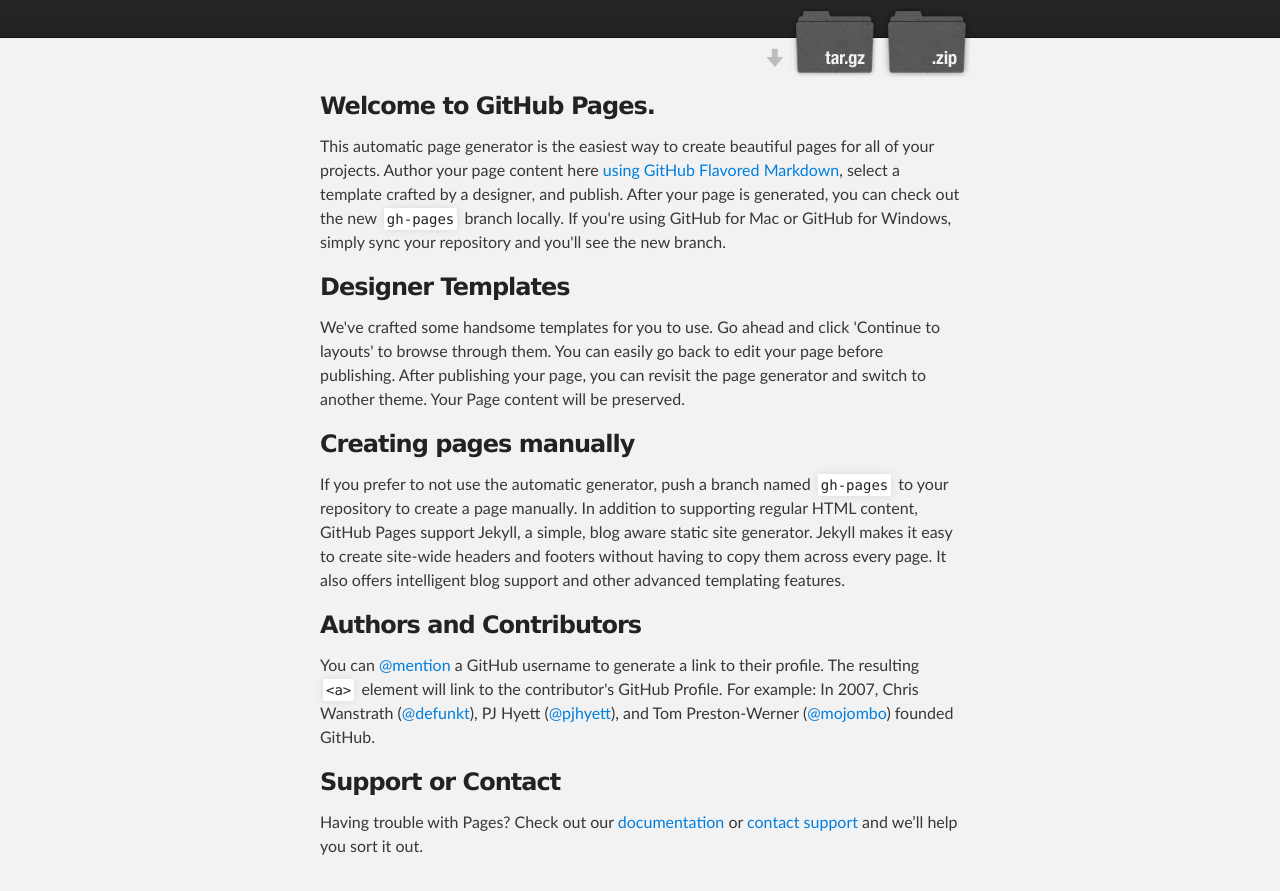
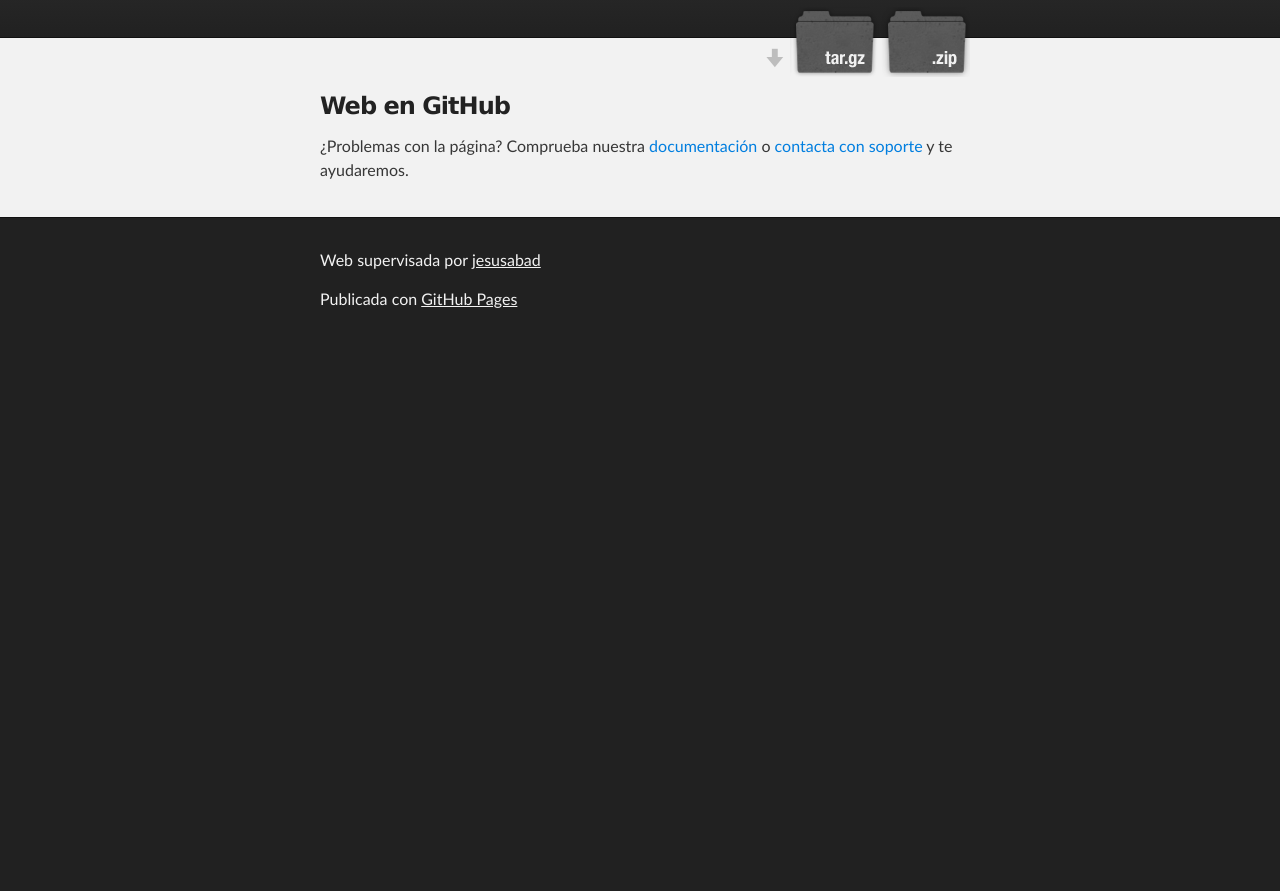
Before and after one commit to jesusabad/web, a plain HTML site: page index.html in a window 1280 px wide. Shown: the part 136-1027 px from the top of the page. After the commit the page ends 800 px from the top, so only its background shows below. Drawn offline with Linux system fonts and the light colour scheme.

Commit message:
Update index.html

```diff
--- a/index.html
+++ b/index.html
@@ -16,14 +16,14 @@
     <!-- HEADER -->
     <div id="header_wrap" class="outer">
         <header class="inner">
-          <a id="forkme_banner" href="https://github.com/jesusabad/web">View on GitHub</a>
+          <a id="forkme_banner" href="https://github.com/jesusabad/web">Ver en GitHub</a>
 
           <h1 id="project_title">Web</h1>
           <h2 id="project_tagline"></h2>
 
             <section id="downloads">
-              <a class="zip_download_link" href="https://github.com/jesusabad/web/zipball/master">Download this project as a .zip file</a>
-              <a class="tar_download_link" href="https://github.com/jesusabad/web/tarball/master">Download this project as a tar.gz file</a>
+              <a class="zip_download_link" href="https://github.com/jesusabad/web/zipball/master">Descargar este proyecto como .zip</a>
+              <a class="tar_download_link" href="https://github.com/jesusabad/web/tarball/master">Descargar este proyecto como tar.gz</a>
             </section>
         </header>
     </div>
@@ -31,38 +31,16 @@
     <!-- MAIN CONTENT -->
     <div id="main_content_wrap" class="outer">
       <section id="main_content" class="inner">
-        <h3>
-<a id="welcome-to-github-pages" class="anchor" href="#welcome-to-github-pages" aria-hidden="true"><span class="octicon octicon-link"></span></a>Welcome to GitHub Pages.</h3>
-
-<p>This automatic page generator is the easiest way to create beautiful pages for all of your projects. Author your page content here <a href="https://guides.github.com/features/mastering-markdown/">using GitHub Flavored Markdown</a>, select a template crafted by a designer, and publish. After your page is generated, you can check out the new <code>gh-pages</code> branch locally. If you're using GitHub for Mac or GitHub for Windows, simply sync your repository and you'll see the new branch.</p>
-
-<h3>
-<a id="designer-templates" class="anchor" href="#designer-templates" aria-hidden="true"><span class="octicon octicon-link"></span></a>Designer Templates</h3>
-
-<p>We've crafted some handsome templates for you to use. Go ahead and click 'Continue to layouts' to browse through them. You can easily go back to edit your page before publishing. After publishing your page, you can revisit the page generator and switch to another theme. Your Page content will be preserved.</p>
-
-<h3>
-<a id="creating-pages-manually" class="anchor" href="#creating-pages-manually" aria-hidden="true"><span class="octicon octicon-link"></span></a>Creating pages manually</h3>
-
-<p>If you prefer to not use the automatic generator, push a branch named <code>gh-pages</code> to your repository to create a page manually. In addition to supporting regular HTML content, GitHub Pages support Jekyll, a simple, blog aware static site generator. Jekyll makes it easy to create site-wide headers and footers without having to copy them across every page. It also offers intelligent blog support and other advanced templating features.</p>
-
-<h3>
-<a id="authors-and-contributors" class="anchor" href="#authors-and-contributors" aria-hidden="true"><span class="octicon octicon-link"></span></a>Authors and Contributors</h3>
-
-<p>You can <a href="https://github.com/blog/821" class="user-mention">@mention</a> a GitHub username to generate a link to their profile. The resulting <code>&lt;a&gt;</code> element will link to the contributor's GitHub Profile. For example: In 2007, Chris Wanstrath (<a href="https://github.com/defunkt" class="user-mention">@defunkt</a>), PJ Hyett (<a href="https://github.com/pjhyett" class="user-mention">@pjhyett</a>), and Tom Preston-Werner (<a href="https://github.com/mojombo" class="user-mention">@mojombo</a>) founded GitHub.</p>
-
-<h3>
-<a id="support-or-contact" class="anchor" href="#support-or-contact" aria-hidden="true"><span class="octicon octicon-link"></span></a>Support or Contact</h3>
-
-<p>Having trouble with Pages? Check out our <a href="https://help.github.com/pages">documentation</a> or <a href="https://github.com/contact">contact support</a> and we’ll help you sort it out.</p>
+        <h3>Web en GitHub</h3>
+        <p>¿Problemas con la página? Comprueba nuestra <a href="https://help.github.com/pages">documentación</a> o <a href="https://github.com/contact">contacta con soporte</a> y te ayudaremos.</p>
       </section>
     </div>
 
     <!-- FOOTER  -->
     <div id="footer_wrap" class="outer">
       <footer class="inner">
-        <p class="copyright">Web maintained by <a href="https://github.com/jesusabad">jesusabad</a></p>
-        <p>Published with <a href="https://pages.github.com">GitHub Pages</a></p>
+        <p class="copyright">Web supervisada por <a href="https://github.com/jesusabad">jesusabad</a></p>
+        <p>Publicada con <a href="https://pages.github.com">GitHub Pages</a></p>
       </footer>
     </div>
 
```
